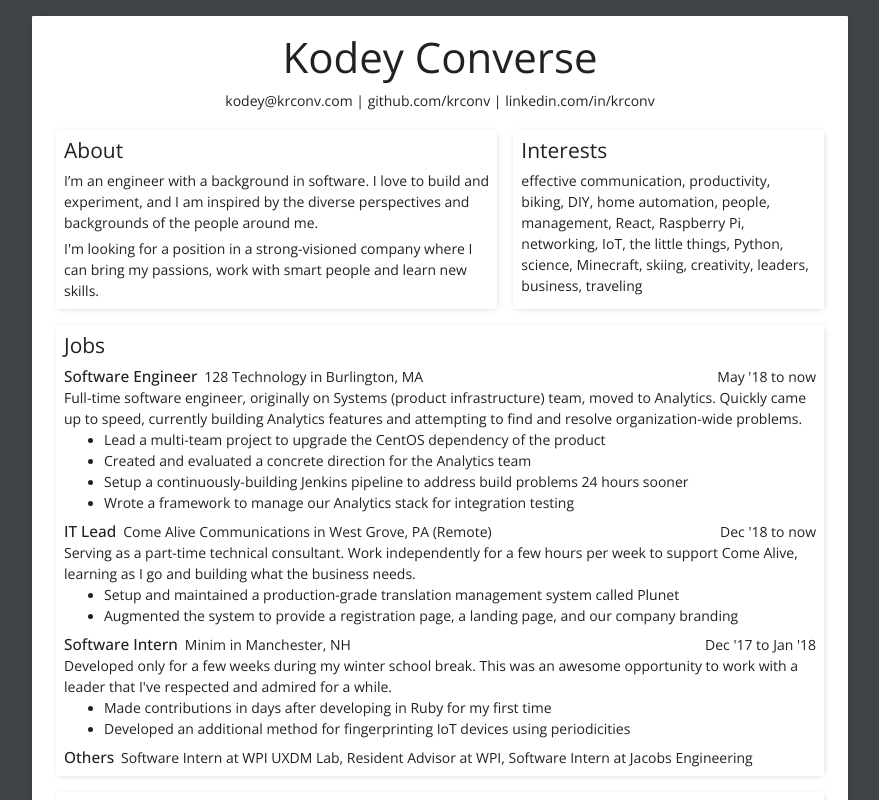
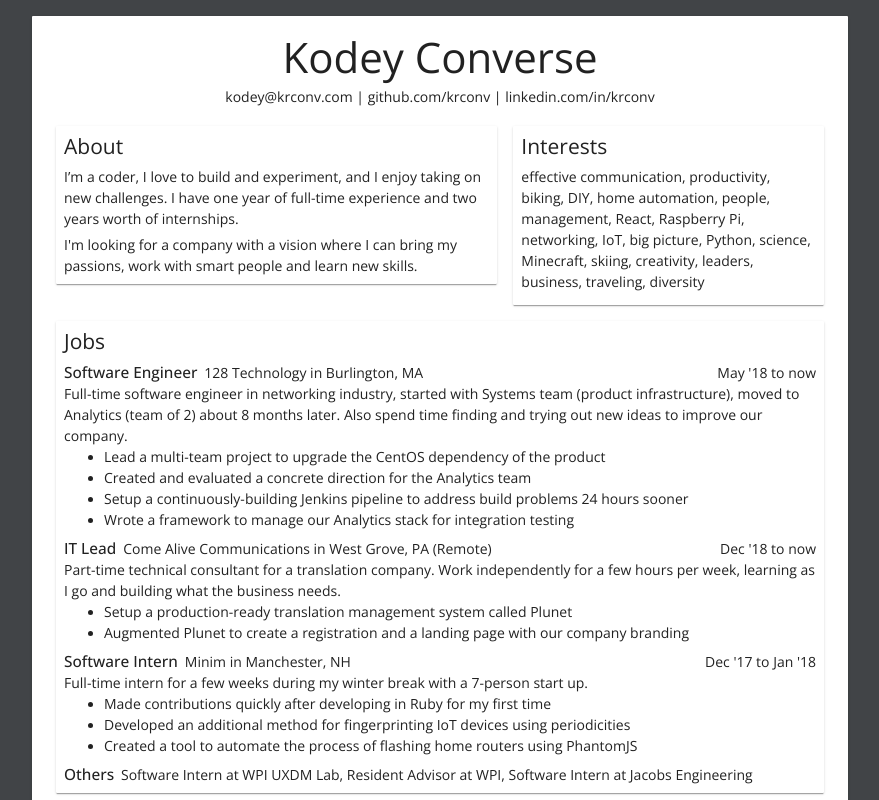
Before and after one commit to krconv/resume, a React (Create React App) app: page / in a window 1280 px wide. Shown: the top 800 px of the page, without its empty margins (200-1079 px from the left). Built offline with nearby package versions, Linux system fonts and the light colour scheme.

Commit message:
Dress up wording, remove some weird phrases

```diff
--- a/src/About.js
+++ b/src/About.js
@@ -8,13 +8,13 @@ function About() {
   return (
     <Section title="About">
       <Typography variant="body1" gutterBottom>
-        I’m an engineer with a background in software. I love to build and
-        experiment, and I am inspired by the diverse perspectives and
-        backgrounds of the people around me.
+        I’m a coder, I love to build and experiment, and I enjoy taking on new
+        challenges. I have one year of full-time experience and two years worth
+        of internships.
       </Typography>
       <Typography variant="body1">
-        I'm looking for a position in a strong-visioned company where I can
-        bring my passions, work with smart people and learn new skills.
+        I'm looking for a company with a vision where I can bring my passions,
+        work with smart people and learn new skills.
       </Typography>
     </Section>
   );
--- a/src/App.js
+++ b/src/App.js
@@ -27,7 +27,6 @@ const theme = createMuiTheme({
       fontWeight: "300"
     }
   },
-  shadows: ["none", "1px 1px 7px -2px rgba(0,0,0,0.2)"],
   shape: {
     borderRadius: "1px"
   }
@@ -35,8 +34,7 @@ const theme = createMuiTheme({
 
 const useStyles = makeStyles({
   page: {
-    width: "8.5in",
-    height: "11in"
+    width: "8.5in"
   }
 });
 
--- a/src/Education.js
+++ b/src/Education.js
@@ -14,7 +14,7 @@ function Education() {
 *Bachelor of Science in Computer Science*, 3.95 GPA
 
 - Learned from and advised 100+ first-year students as a Resident Advisor
-- Participated in Pep Band, WPI LEAD, Manufacturing Shop, Flag Football, and Upsilon Pi Epsilon
+- Participated in Pep Band, Student Support Network, Manufacturing Shop, Flag Football, and Upsilon Pi Epsilon
       `}
       />
     </Section>
--- a/src/Header.js
+++ b/src/Header.js
@@ -1,13 +1,13 @@
-import React from 'react';
+import React from "react";
 
-import Box from '@material-ui/core/Box';
-import Typography from '@material-ui/core/Typography';
-import { makeStyles } from '@material-ui/core';
+import Box from "@material-ui/core/Box";
+import Typography from "@material-ui/core/Typography";
+import { makeStyles } from "@material-ui/core";
 
 const useStyles = makeStyles(theme => ({
   title: {
     textAlign: "center",
-    marginBottom: theme.spacing(1)
+    marginBottom: "4px"
   },
   subtitle: {
     textAlign: "center"
--- a/src/Interests.js
+++ b/src/Interests.js
@@ -9,9 +9,9 @@ function Interests() {
     <Section title="Interests">
       <Typography variant="body1" gutterBottom>
         effective communication, productivity, biking, DIY, home automation,
-        people, management, React, Raspberry Pi, networking, IoT, the little
-        things, Python, science, Minecraft, skiing, creativity, leaders,
-        business, traveling
+        people, management, React, Raspberry Pi, networking, IoT, big picture,
+        Python, science, Minecraft, skiing, creativity, leaders, business,
+        traveling, diversity
       </Typography>
     </Section>
   );
--- a/src/Jobs.js
+++ b/src/Jobs.js
@@ -11,10 +11,9 @@ function Jobs() {
         where="128 Technology in Burlington, MA"
         when={{ from: "May '18", to: "now" }}
         content={`
-Full-time software engineer, originally on Systems (product infrastructure)
-team, moved to Analytics. Quickly came up to speed, currently building
-Analytics features and attempting to find and resolve organization-wide
-problems.
+Full-time software engineer in networking industry, started with Systems team
+(product infrastructure), moved to Analytics (team of 2) about 8 months later.
+Also spend time finding and trying out new ideas to improve our company.
 
 - Lead a multi-team project to upgrade the CentOS dependency of the product
 - Created and evaluated a concrete direction for the Analytics team
@@ -28,14 +27,12 @@ problems.
         where="Come Alive Communications in West Grove, PA (Remote)"
         when={{ from: "Dec '18", to: "now" }}
         content={`
-Serving as a part-time technical consultant. Work independently for a few hours
-per week to support Come Alive, learning as I go and building what the business
-needs.
+Part-time technical consultant for a translation company. Work independently for
+a few hours per week, learning as I go and building what the business needs.
 
-- Setup and maintained a production-grade translation management system called
-  Plunet
-- Augmented the system to provide a registration page, a landing page, and our
-  company branding
+- Setup a production-ready translation management system called Plunet
+- Augmented Plunet to create a registration and a landing page with our company
+  branding
         `}
       />
       <Item
@@ -43,12 +40,12 @@ needs.
         where="Minim in Manchester, NH"
         when={{ from: "Dec '17", to: "Jan '18" }}
         content={`
-Developed only for a few weeks during my winter school break. This was an awesome
-opportunity to work with a leader that I've respected and admired for a while.
+Full-time intern for a few weeks during my winter break with a 7-person start up.
 
-- Made contributions in days after developing in Ruby for my first time
+- Made contributions quickly after developing in Ruby for my first time
 - Developed an additional method for fingerprinting IoT devices using
   periodicities
+- Created a tool to automate the process of flashing home routers using PhantomJS
         `}
       />
       <Item
--- a/src/Section.js
+++ b/src/Section.js
@@ -17,7 +17,7 @@ function Section({ title, children }) {
 
   return (
     <Paper className={classes.paper}>
-      <Typography className={classes.title} variant="h2" gutterBottom>
+      <Typography variant="h2" gutterBottom>
         {title}
       </Typography>
       <Box children={children} />
--- a/src/SideProjects.js
+++ b/src/SideProjects.js
@@ -10,7 +10,7 @@ function SideProjects() {
         title="Security Cameras"
         when={{ to: "now" }}
         content={`
-Building and assembling Raspberry Pi-based motion cameras for my apartment
+Some Raspberry Pi-based motion cameras for my apartment
         `}
         short
       />
@@ -26,7 +26,7 @@ A joke site using Jenkins builds to create fake lottery "winners"
         title="Remote Garage Opener"
         when={{ to: "Jan '19" }}
         content={`
-Connected a Raspberry Pi to an RF-remote to open a garage over the Internet
+A Raspberry Pi connected to an RF-remote to open a garage over the Internet
         `}
         short
       />
```
Lines whose indentation alone changed are shown as unchanged.
